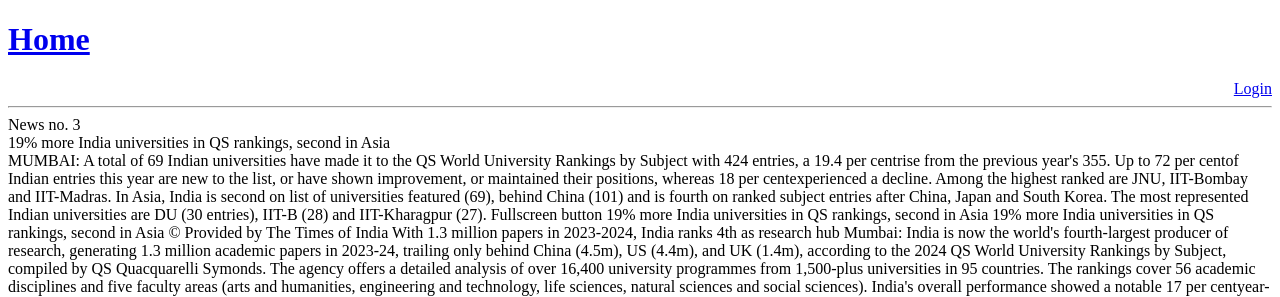
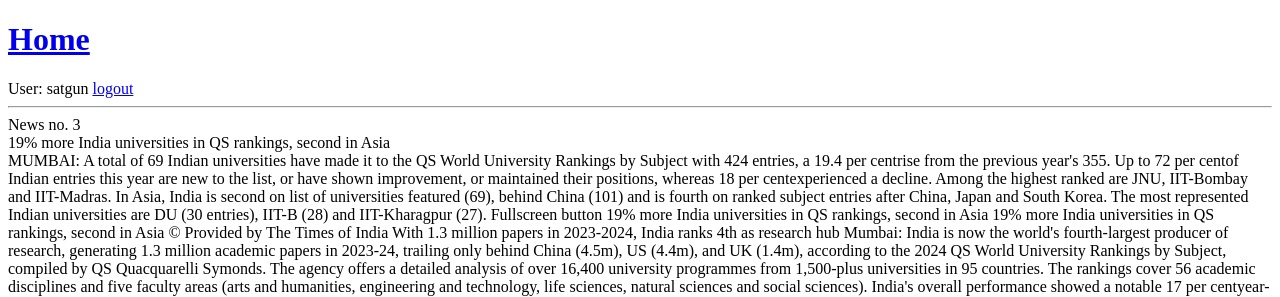
Before and after one commit to satgunsodhi/gdsc, a Django app: page / in a window 1280 px wide. Shown: the top 297 px of the page. Run offline with Django 5.2, Linux system fonts and the light colour scheme; a user stored in the database is signed in; data comes from the database, SQL or seed files in the repository; both versions use the stored data as it was after the commit.

Commit message:
completed user handling

```diff
--- a/api/templates/api/home.html
+++ b/api/templates/api/home.html
@@ -1,7 +1,7 @@
 {% extends 'main.html' %}
 
 {% block content %}
-
+{% if request.user.is_authenticated %}
 {%for new in news %}
 <div>News no. {{new.id}}</div>
 <div>{{new.title}}</div>
@@ -9,4 +9,5 @@
 <div>{{new.content}}</div>
 <hr>
 {% endfor %}
+{% endif %}
 {% endblock content %}
--- a/api/views.py
+++ b/api/views.py
@@ -5,9 +5,11 @@ from .models import News
 from rest_framework import response
 from .serializers import NewsSerializer
 from rest_framework.decorators import api_view
+from django.contrib.auth.decorators import login_required
 from django.contrib.auth import authenticate, login, logout
 from django.contrib import messages
 from django.contrib.auth.forms import UserCreationForm
+from random import randint
 # Create your views here.
 
 def homepage(request):
@@ -15,23 +17,6 @@ def homepage(request):
     context = {'news':news}
     return render(request, 'api/home.html', context)
 
-@api_view(['GET'])
-def listnews(request,pk):
-    news = News.objects.get(id=pk)
-    serialized = NewsSerializer(news)
-    return Response(serialized)
-
-@api_view(['GET'])
-def randomnews(request):
-    return Response({'name':'hello'})
-
-@api_view(['GET'])
-def search(request):
-    return Response({'name':'hello'})
-
-@api_view(['GET'])
-def modenews(request):
-    return Response({'name':'hello'})
 
 def LoginPage(request):
     page = 'login'
@@ -52,6 +37,9 @@ def LoginPage(request):
         else:
             messages.error(request, 'Username OR password does not match')
 
+    context = {'page': page}
+    return render(request, 'api/login_register.html', context)
+
 def register(request):
     form = UserCreationForm()
     context = {'form': form}
@@ -66,8 +54,32 @@ def register(request):
         login(request, user)
         return redirect('home')
 
-    return render(request, 'base/login_register.html', context)
+    return render(request, 'api/login_register.html', context)
 
 def logoutUser(request):
     logout(request)
     return redirect('home')
+
+
+@login_required(login_url = 'login')
+@api_view(['GET'])
+def listnews(request,pk):
+    news = News.objects.get(id=pk)
+    serialized = NewsSerializer(news)
+    return Response(serialized)
+
+@login_required(login_url = 'login')
+@api_view(['GET'])
+def randomnews(request):
+    return Response({'name':'hello'})
+
+@login_required(login_url = 'login')
+@api_view(['GET'])
+def search(request):
+    return Response({'name':'hello'})
+
+@login_required(login_url = 'login')
+@api_view(['GET'])
+def modenews(request):
+    return Response({'name':'hello'})
+    return redirect('home')
--- a/templates/navbar.html
+++ b/templates/navbar.html
@@ -5,10 +5,10 @@
     </a>
 </div>
 
-<div style="text-align: right;">
-    {% if request.user.is_authenicated %}
-    Logged in as: {{request.user}}
-    <a href="{% url 'logout' %}">logout</a>
+<div>
+    {% if request.user.is_authenticated %}
+    User: {{user.username}}
+    <a href="{%url 'logout' %}">logout</a>
     {% else %}
     <a href="{% url 'login' %}">Login</a>
     {% endif %}
```
Also changed, not shown: db.sqlite3.
